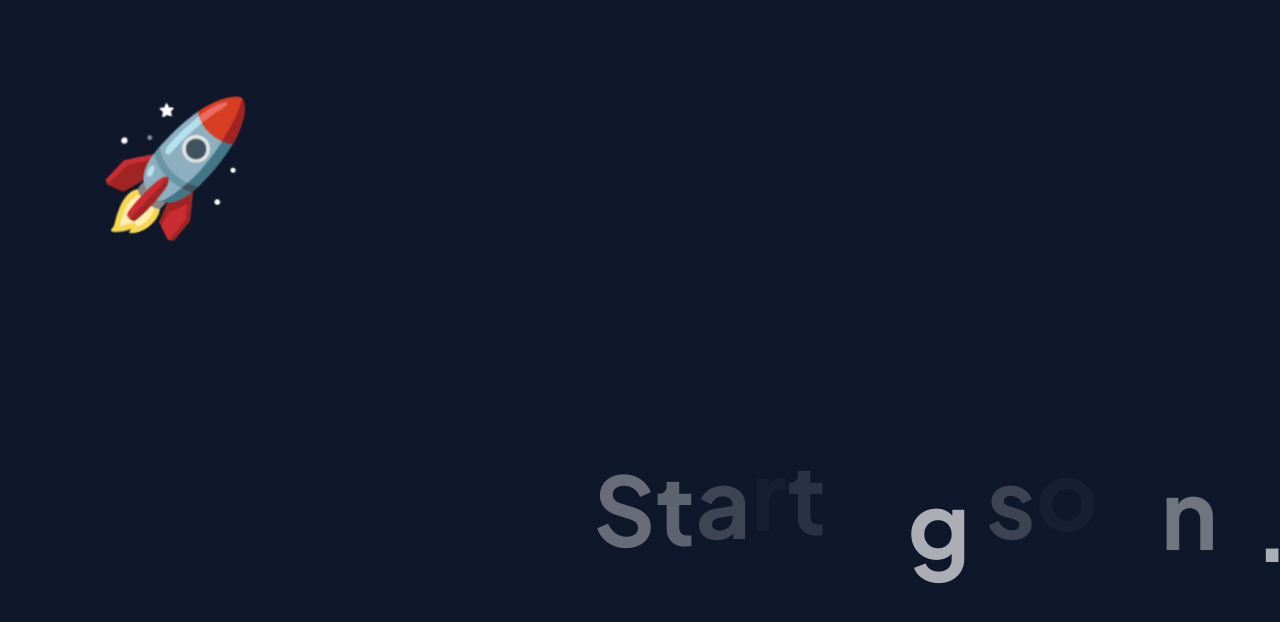
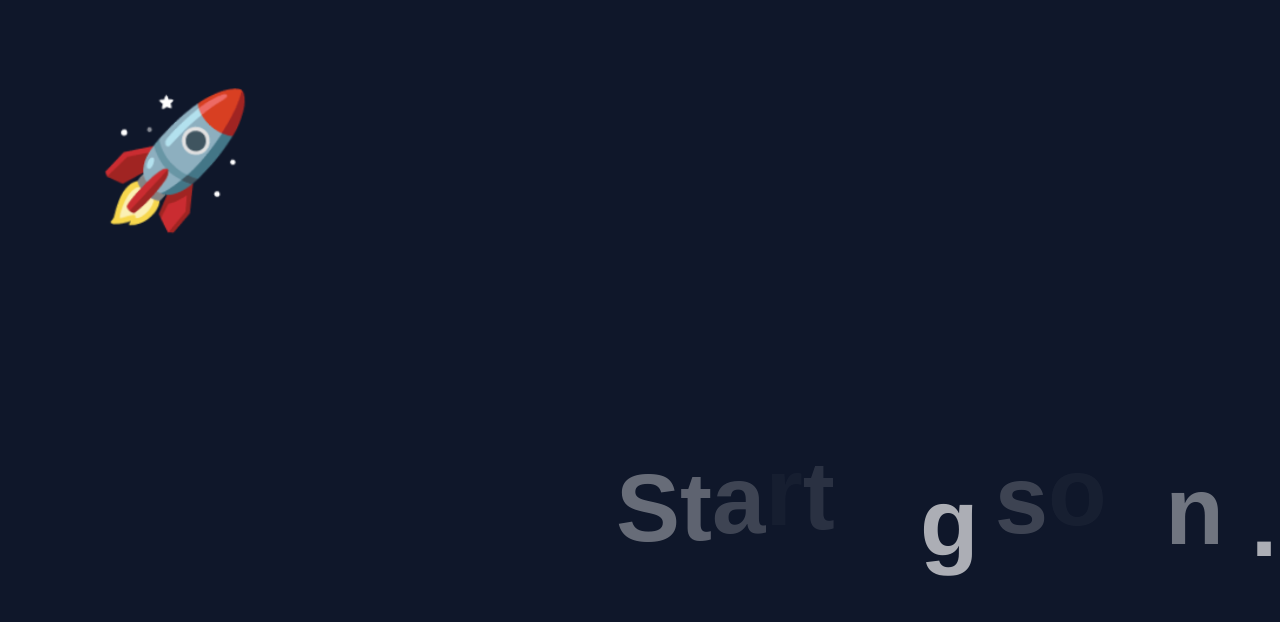
Before and after one commit to hendraaagil/streamkit, a Next.js app: page /starting in a window 1280 px wide. Shown: the top 622 px of the page. Built offline with nearby package versions, Linux system fonts and the light colour scheme; a web font is replaced by a local one.

Commit message:
feat: force dynamic on overlay & change font

```diff
--- a/src/app/(overlay)/layout.tsx
+++ b/src/app/(overlay)/layout.tsx
@@ -1,7 +1,9 @@
-import { Plus_Jakarta_Sans } from 'next/font/google'
+import { Gabarito as FontSans } from 'next/font/google'
 import '@/app/globals.css'
 
-const plusJakartaSans = Plus_Jakarta_Sans({ subsets: ['latin'] })
+const fontSans = FontSans({ subsets: ['latin'] })
+
+export const dynamic = 'force-dynamic'
 
 export default function OverlayLayout({
   children,
@@ -10,7 +12,7 @@ export default function OverlayLayout({
 }) {
   return (
     <html lang="en">
-      <body className={plusJakartaSans.className}>{children}</body>
+      <body className={fontSans.className}>{children}</body>
     </html>
   )
 }
```
